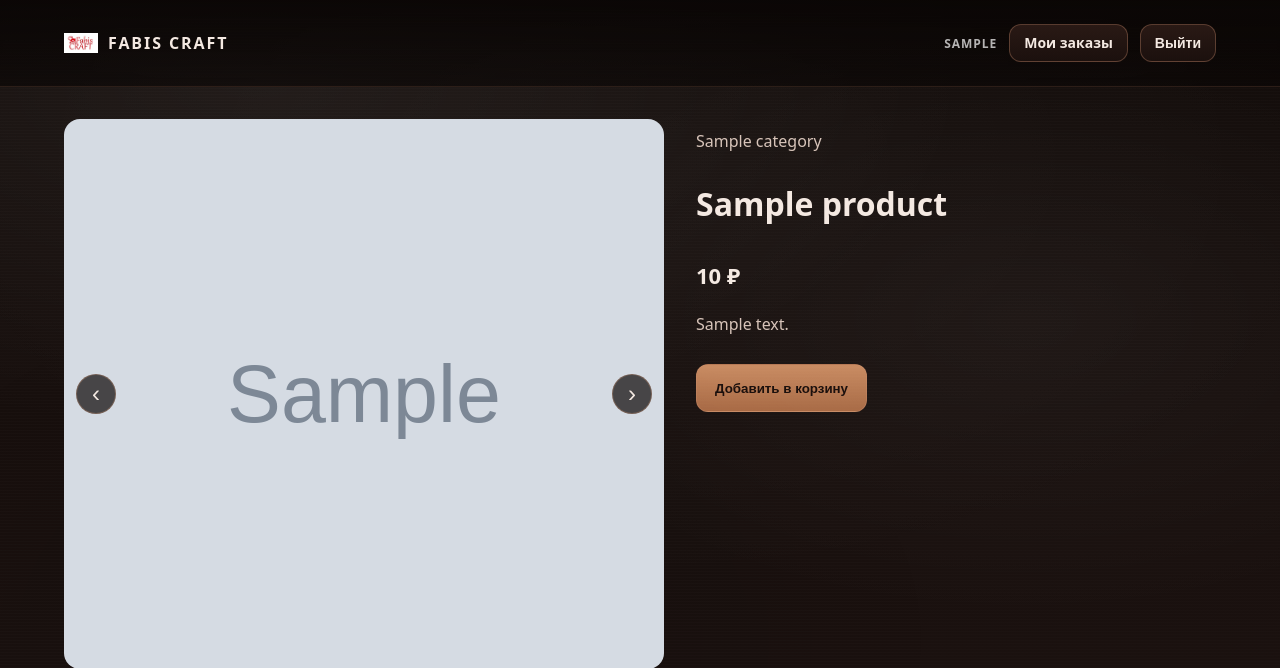
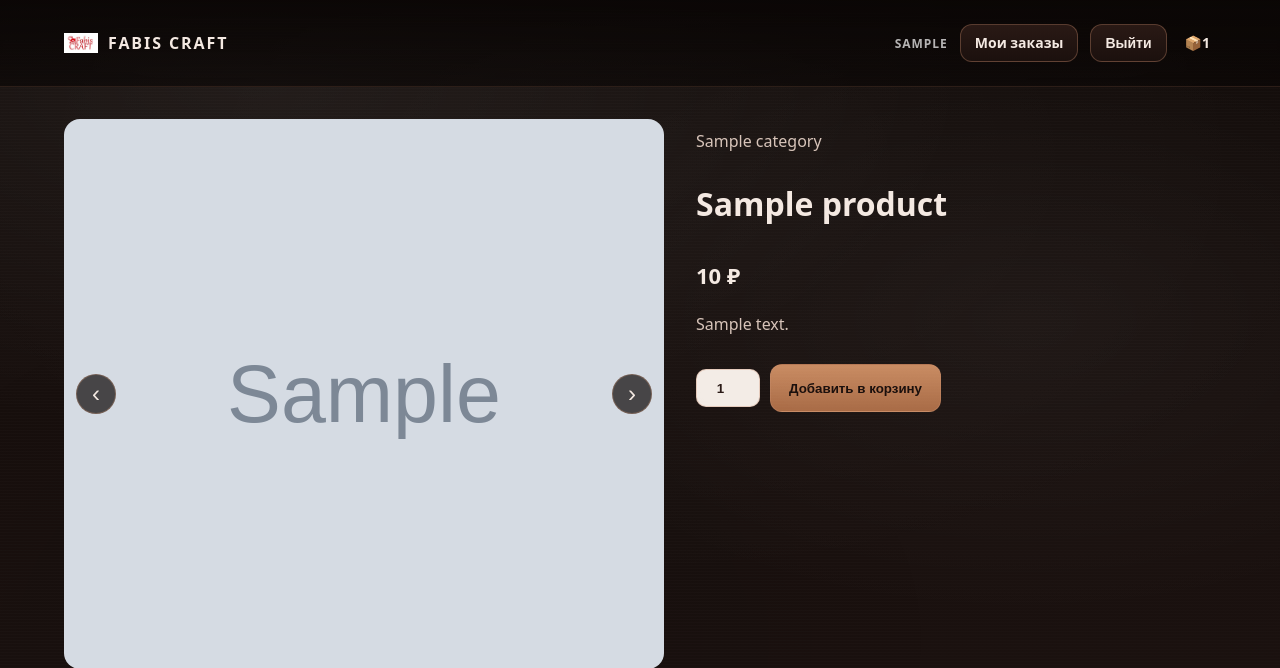
Before and after one commit to KafftGit/belts_app, a Django app: a page that uses templates/product/detail.html in a window 1280 px wide. Shown: the top 668 px of the page. Run offline with Django 5.2, Linux system fonts and the light colour scheme; a user stored in the database is signed in; tables that the repository leaves empty hold one stand-in row (values such as "Sample post"); grey boxes marked "Sample" are stand-in pictures.

Commit message:
Feature добавлена работа с заказами

```diff
--- /dev/null
+++ b/belts/cart/context_processors.py
@@ -0,0 +1,12 @@
+from belts.cart.models import Cart
+
+
+def cart_items_count(request):
+    if not request.user.is_authenticated:
+        return {"cart_items_count": 0}
+
+    cart = Cart.objects.filter(user=request.user).first()
+    if not cart:
+        return {"cart_items_count": 0}
+
+    return {"cart_items_count": cart.items.count()}
--- a/belts/cart/urls.py
+++ b/belts/cart/urls.py
@@ -1,7 +1,8 @@
 from django.urls import path
 
-from belts.cart.views import CartDetailView
+from belts.cart.views import CartCreateView, CartDetailView
 
 urlpatterns = [
     path("cart/", CartDetailView.as_view(), name="cart"),
+    path("cart/items/", CartCreateView.as_view(), name="cart-create"),
 ]
--- a/belts/config/settings.py
+++ b/belts/config/settings.py
@@ -69,6 +69,7 @@ TEMPLATES = [
                 'django.template.context_processors.request',
                 'django.contrib.auth.context_processors.auth',
                 'django.contrib.messages.context_processors.messages',
+                'belts.cart.context_processors.cart_items_count',
             ],
         },
     },
--- a/belts/static/styles.css
+++ b/belts/static/styles.css
@@ -131,6 +131,22 @@ a{ color:inherit; text-decoration:none; }
 .btn--ghost{
   background: transparent;
   border-color: rgba(255,255,255,.16);
+}
+.cart-link{
+  border: none;
+  background: transparent;
+  padding: 0 6px;
+  height: auto;
+  box-shadow: none;
+}
+.cart-link:hover{
+  transform: none;
+  border: none;
+  box-shadow: none;
+}
+.cart-count{
+  padding: 0;
+  border: none;
 }
 
 .main{
@@ -426,6 +442,15 @@ a{ color:inherit; text-decoration:none; }
   flex-direction:column;
   gap:6px;
 }
+.product-meta{
+  display:flex;
+  align-items:center;
+  justify-content:space-between;
+  gap:12px;
+}
+.cart-form--inline{
+  margin:0;
+}
 .product-title{
   font-size:16px;
   font-weight:700;
@@ -450,6 +475,12 @@ a{ color:inherit; text-decoration:none; }
 }
 .btn-primary.full{
   width:100%;
+}
+.buy-btn--inline{
+  height:30px;
+  padding:0 10px;
+  border-radius:10px;
+  font-size:12px;
 }
 /* ===== Product Detail ===== */
 .product-card--detail{
@@ -514,6 +545,22 @@ a{ color:inherit; text-decoration:none; }
 }
 .product-actions{
   margin-top:20px;
+}
+.cart-form__row{
+  display:flex;
+  align-items:center;
+  gap:10px;
+}
+.cart-form__qty{
+  width:64px;
+  height:38px;
+  padding:0 8px;
+  border-radius:10px;
+  border:1px solid rgba(200,140,110,.35);
+  background: var(--input);
+  color:#2a1a16;
+  font-weight:700;
+  text-align:center;
 }
 .buy-btn{
   height:48px;
--- a/templates/includes/header.html
+++ b/templates/includes/header.html
@@ -14,6 +14,10 @@
                     {% csrf_token %}
                     <button class="btn" type="submit">Выйти</button>
                 </form>
+                <a class="btn btn--ghost cart-link" href="{% url 'cart' %}" aria-label="Корзина">
+                    <span class="cart-emoji" aria-hidden="true">📦</span>
+                    <span class="cart-count">{{ cart_items_count }}</span>
+                </a>
             {% else %}
                 <a class="btn" href="{% url 'user-login' %}">Вход</a>
                 <a class="btn" href="{% url 'user-register' %}">Регистрация</a>
--- a/templates/product/detail.html
+++ b/templates/product/detail.html
@@ -40,7 +40,25 @@
             </p>
 
             <div class="product-actions">
-                <button class="buy-btn">Добавить в корзину</button>
+                <form class="cart-form" method="post" action="{% url 'cart-create' %}">
+                    {% csrf_token %}
+                    <input type="hidden" name="product" value="{{ object.id }}">
+                    <input type="hidden" name="unit_price" value="{{ object.price }}">
+                    <input type="hidden" name="next" value="{{ request.get_full_path }}">
+                    <div class="cart-form__row">
+                        <input
+                            class="cart-form__qty"
+                            type="number"
+                            name="quantity"
+                            value="1"
+                            min="1"
+                            {% if object.stock_quantity and object.stock_quantity > 1 %}max="{{ object.stock_quantity }}"{% endif %}
+                            step="1"
+                            aria-label="Количество"
+                        >
+                        <button class="buy-btn" type="submit">Добавить в корзину</button>
+                    </div>
+                </form>
             </div>
         </div>
 
```
Also changed, not shown: belts/cart/admin.py (+14 -15 lines), belts/cart/manager.py (+21 -8 lines), belts/cart/views.py (+24 -11 lines), templates/cart/cart_detail.html (added, +59 -0 lines), templates/home.html (+11 -1 lines).
